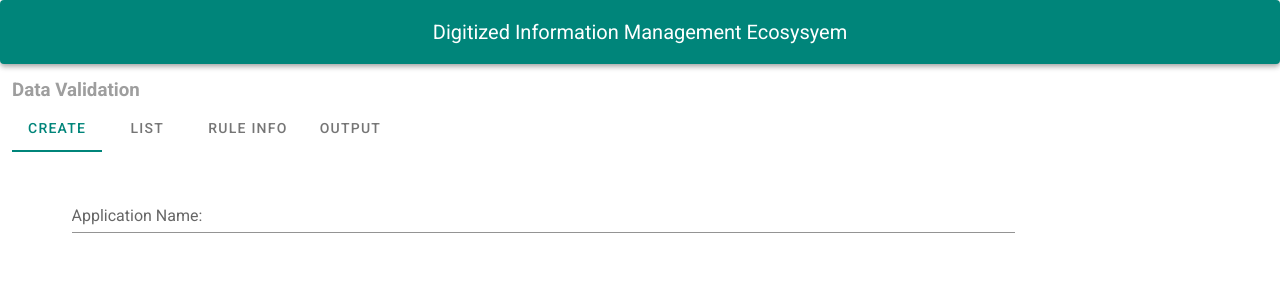
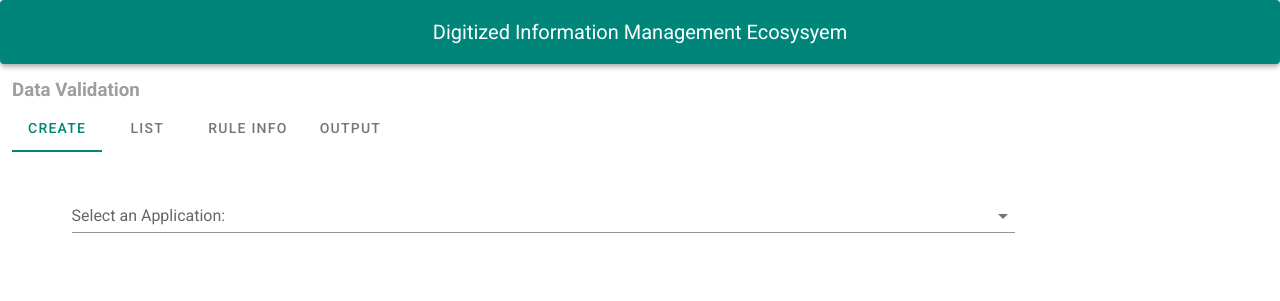
Before and after one commit to gajananpojage/DATARepo, a Vue app in the folder DineAppClient/: page /validation in a window 1280 px wide. Shown: the top 301 px of the page. Built offline with nearby package versions, Linux system fonts and the light colour scheme; what vue-sweetalert2, vuetify-datetime-picker would draw is missing.

Commit message:
Update CreateValidation.vue

```diff
--- a/DineAppClient/src/components/Validation/CreateValidation.vue
+++ b/DineAppClient/src/components/Validation/CreateValidation.vue
@@ -4,11 +4,13 @@
       <v-form class="px-3" ref="form" lazy-validation>
         <v-row>
           <v-col cols="10">
-            <v-text-field
-              v-model="appName"
-              label="Application Name: "
-              required
-            ></v-text-field>
+             <v-select
+                    :items="applicationList"
+                    v-model="appName"
+                    label="Select an Application:"
+                    required
+                    @change="getSelectedApp"
+            ></v-select>
           </v-col>
         </v-row>
         <v-row>
@@ -189,7 +191,8 @@ export default {
   },
   computed: {
     ...mapState({
-      connectionList: state => state.allConnections
+      connectionList: state => state.allConnections,
+      applicationList: state=>state.applicationList
     })
   },
   methods: {
@@ -234,6 +237,9 @@ export default {
     addSchedule(obj) {
       const filters = this.$options.filters;
       this.frequency =`Start:${filters.formatDate(obj.startDatetime)} End:${filters.formatDate(obj.endDatetime)}`;
+    },
+     getSelectedApp(val) {
+      this.appName= val;
     }
   }
 };
```
